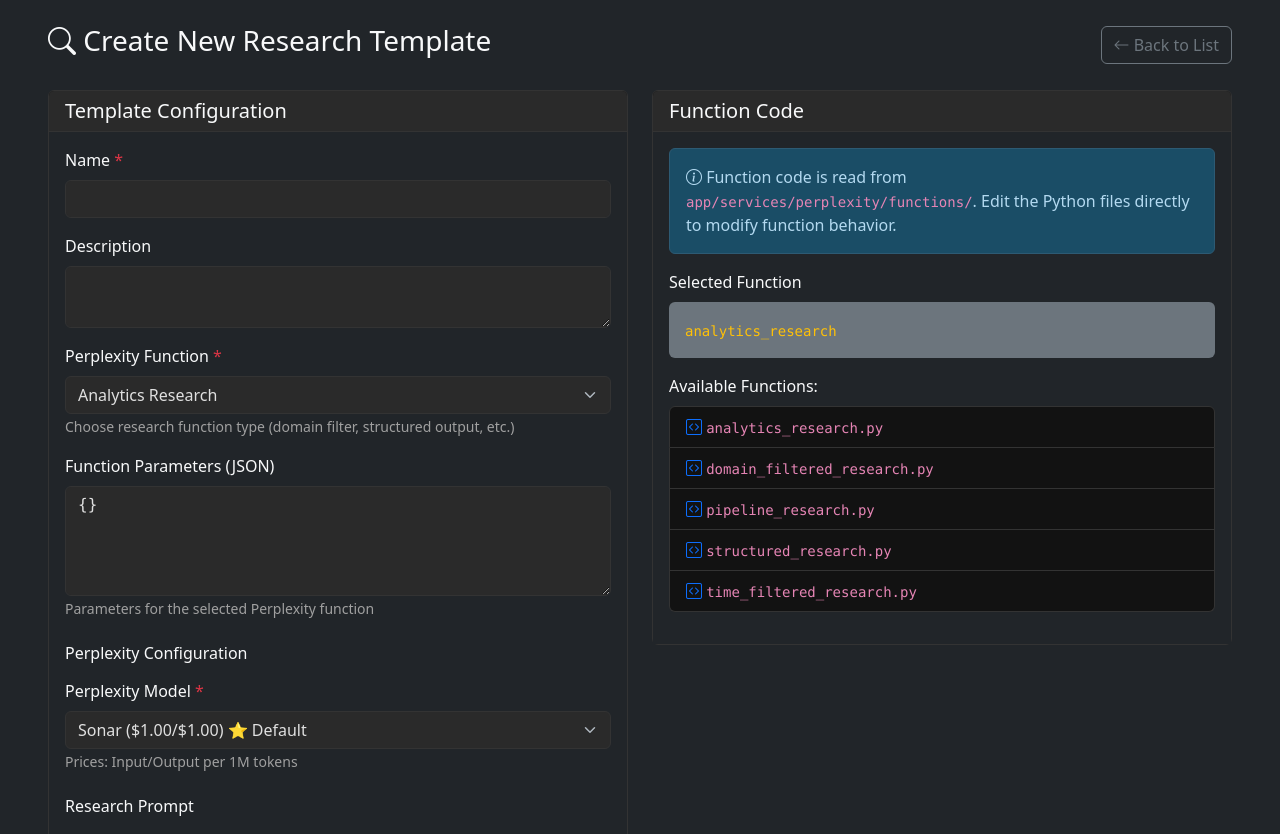
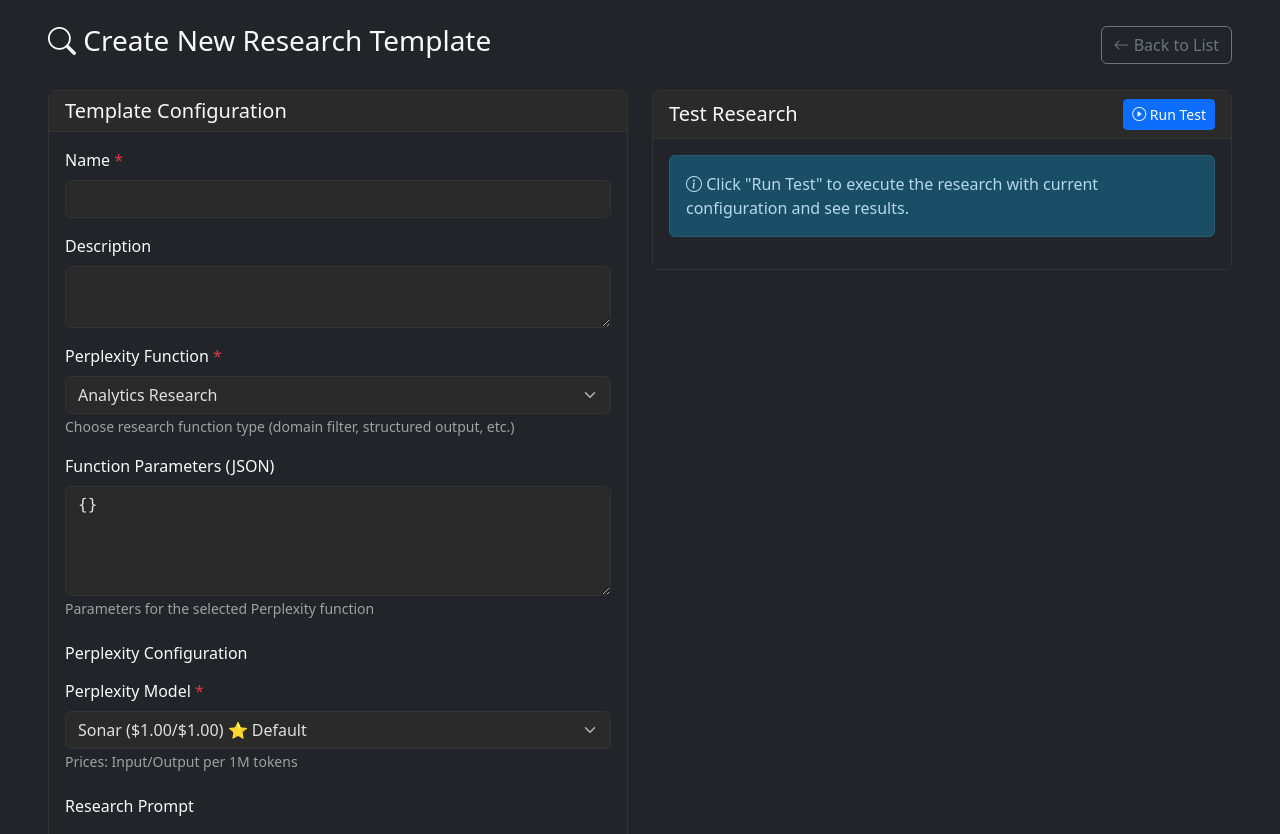
Before and after one commit to Vishwaflr/news-mcp, a FastAPI app: page /admin/research/templates/new in a window 1280 px wide. Shown: the part 80-914 px from the top of the page. Run offline with FastAPI, Linux system fonts and the light colour scheme; some libraries are stand-ins or nearby versions.

Commit message:
Add Test functionality to Research Template editor
Replaced redundant Function Code panel with interactive Test panel:

Frontend Changes (templates/admin/research_template_edit.html):
- Removed: Right panel "Function Code" display (redundant function list)
- Added: "Test Research" panel with "Run Test" button
- Added: Live test results display showing:
  * Query used
  * Result content (with scrolling)
  * Citations with links
  * Tokens used
  * Cost in USD
- Added: JavaScript test handler with loading states
- Added: Success/error alerts with color-coded feedback

Backend Changes (app/api/research.py):
- Added: POST /api/research/templates/test endpoint
- Added: TemplateTestRequest model for test requests
- Function: Tests template config WITHOUT saving to database
- Returns: Immediate results for UI preview
- Includes: Content, citations, tokens, cost, model, function

User Workflow:
1. User configures template (function, model, prompt, parameters)
2. User clicks "Run Test" button
3. Backend executes Perplexity function with config
4. Results displayed instantly in right panel
5. User can iterate and test before saving

Testing:
- ✅ curl POST /api/research/templates/test (200 OK)
- ✅ Perplexity API call successful (220 tokens, $0.00022)
- ✅ Content returned correctly
- ✅ Test button renders in edit page

Example Response:
{
  "query": "What are the latest AI news?",
  "content": "As of early October 2025...",
  "citations": [],
  "tokens_used": 220,
  "cost_usd": 0.00022,
  "model": "sonar",
  "function": "domain_filtered_research"
}

Status: ✅ Complete - Test functionality working end-to-end

🤖 Generated with [Claude Code](https://claude.com/claude-code)

Co-Authored-By: Claude <noreply@anthropic.com>

```diff
--- a/templates/admin/research_template_edit.html
+++ b/templates/admin/research_template_edit.html
@@ -126,38 +126,48 @@
         </div>
     </div>
 
-    <!-- Right Panel: Function Code Preview -->
+    <!-- Right Panel: Test Results -->
     <div class="col-lg-6">
         <div class="card border-secondary">
-            <div class="card-header bg-dark border-secondary">
-                <h5 class="mb-0 text-light">Function Code</h5>
+            <div class="card-header bg-dark border-secondary d-flex justify-content-between align-items-center">
+                <h5 class="mb-0 text-light">Test Research</h5>
+                <button type="button" id="testButton" class="btn btn-sm btn-primary">
+                    <i class="bi bi-play-circle"></i> Run Test
+                </button>
             </div>
             <div class="card-body bg-dark">
-                <div class="alert alert-info bg-dark border-info text-light">
+                <div id="testResults" class="alert alert-info bg-dark border-info text-light">
                     <i class="bi bi-info-circle"></i>
-                    Function code is read from <code>app/services/perplexity/functions/</code>.
-                    Edit the Python files directly to modify function behavior.
+                    Click "Run Test" to execute the research with current configuration and see results.
                 </div>
 
-                <div class="mb-3">
-                    <label class="form-label text-light">Selected Function</label>
-                    <div id="selected-function-display" class="p-3 bg-secondary rounded">
-                        <code id="function-name-display" class="text-warning">
-                            {{ template.perplexity_function if template else available_functions[0] }}
-                        </code>
+                <div id="testOutput" class="d-none">
+                    <!-- Test results will be displayed here -->
+                    <div class="mb-3">
+                        <label class="form-label text-light">Query Used:</label>
+                        <div id="testQuery" class="p-2 bg-secondary rounded font-monospace small"></div>
                     </div>
-                </div>
 
-                <div class="mb-3">
-                    <label class="form-label text-light">Available Functions:</label>
-                    <ul class="list-group bg-dark">
-                        {% for func in available_functions %}
-                        <li class="list-group-item bg-dark text-light border-secondary">
-                            <i class="bi bi-code-square text-primary"></i>
-                            <code>{{ func }}.py</code>
-                        </li>
-                        {% endfor %}
-                    </ul>
+                    <div class="mb-3">
+                        <label class="form-label text-light">Result Content:</label>
+                        <div id="testContent" class="p-3 bg-secondary rounded" style="max-height: 400px; overflow-y: auto;"></div>
+                    </div>
+
+                    <div class="mb-3">
+                        <label class="form-label text-light">Citations:</label>
+                        <div id="testCitations" class="p-2 bg-secondary rounded"></div>
+                    </div>
+
+                    <div class="row">
+                        <div class="col-md-6">
+                            <label class="form-label text-light">Tokens Used:</label>
+                            <div id="testTokens" class="p-2 bg-secondary rounded"></div>
+                        </div>
+                        <div class="col-md-6">
+                            <label class="form-label text-light">Cost (USD):</label>
+                            <div id="testCost" class="p-2 bg-secondary rounded"></div>
+                        </div>
+                    </div>
                 </div>
             </div>
         </div>
@@ -165,9 +175,72 @@
 </div>
 
 <script>
-// Update function display when dropdown changes
-document.querySelector('select[name="perplexity_function"]').addEventListener('change', function(e) {
-    document.getElementById('function-name-display').textContent = e.target.value;
+// Handle test button click
+document.getElementById('testButton').addEventListener('click', async function() {
+    const button = this;
+    const originalHTML = button.innerHTML;
+    button.disabled = true;
+    button.innerHTML = '<span class="spinner-border spinner-border-sm"></span> Testing...';
+
+    // Hide previous results
+    document.getElementById('testResults').classList.remove('d-none');
+    document.getElementById('testOutput').classList.add('d-none');
+    document.getElementById('testResults').className = 'alert alert-info bg-dark border-info text-light';
+    document.getElementById('testResults').innerHTML = '<i class="bi bi-hourglass-split"></i> Running research test...';
+
+    // Collect form data
+    const formData = new FormData(document.getElementById('templateForm'));
+    const data = {
+        perplexity_function: formData.get('perplexity_function'),
+        function_parameters: JSON.parse(formData.get('function_parameters') || '{}'),
+        llm_model: formData.get('llm_model'),
+        llm_prompt: formData.get('llm_prompt')
+    };
+
+    try {
+        const response = await fetch('/api/research/templates/test', {
+            method: 'POST',
+            headers: {'Content-Type': 'application/json'},
+            body: JSON.stringify(data)
+        });
+
+        const result = await response.json();
+
+        if (response.ok) {
+            // Show success
+            document.getElementById('testResults').className = 'alert alert-success bg-dark border-success text-light';
+            document.getElementById('testResults').innerHTML = '<i class="bi bi-check-circle"></i> Test completed successfully!';
+
+            // Show results
+            document.getElementById('testOutput').classList.remove('d-none');
+            document.getElementById('testQuery').textContent = result.query || data.llm_prompt;
+            document.getElementById('testContent').innerHTML = result.content || 'No content';
+
+            // Display citations
+            const citations = result.citations || [];
+            if (citations.length > 0) {
+                const citationHTML = citations.map((c, i) =>
+                    `<div class="mb-2"><strong>${i+1}.</strong> <a href="${c}" target="_blank" class="text-primary">${c}</a></div>`
+                ).join('');
+                document.getElementById('testCitations').innerHTML = citationHTML;
+            } else {
+                document.getElementById('testCitations').innerHTML = '<em class="text-muted">No citations</em>';
+            }
+
+            document.getElementById('testTokens').textContent = result.tokens_used || 'N/A';
+            document.getElementById('testCost').textContent = result.cost_usd ? `$${result.cost_usd.toFixed(6)}` : 'N/A';
+        } else {
+            // Show error
+            document.getElementById('testResults').className = 'alert alert-danger bg-dark border-danger text-light';
+            document.getElementById('testResults').innerHTML = `<i class="bi bi-exclamation-triangle"></i> Test failed: ${result.detail || 'Unknown error'}`;
+        }
+    } catch (err) {
+        document.getElementById('testResults').className = 'alert alert-danger bg-dark border-danger text-light';
+        document.getElementById('testResults').innerHTML = `<i class="bi bi-exclamation-triangle"></i> Network error: ${err.message}`;
+    } finally {
+        button.disabled = false;
+        button.innerHTML = originalHTML;
+    }
 });
 
 // Handle form submission
```
Also changed, not shown: app/api/research.py (+53 -0 lines).
